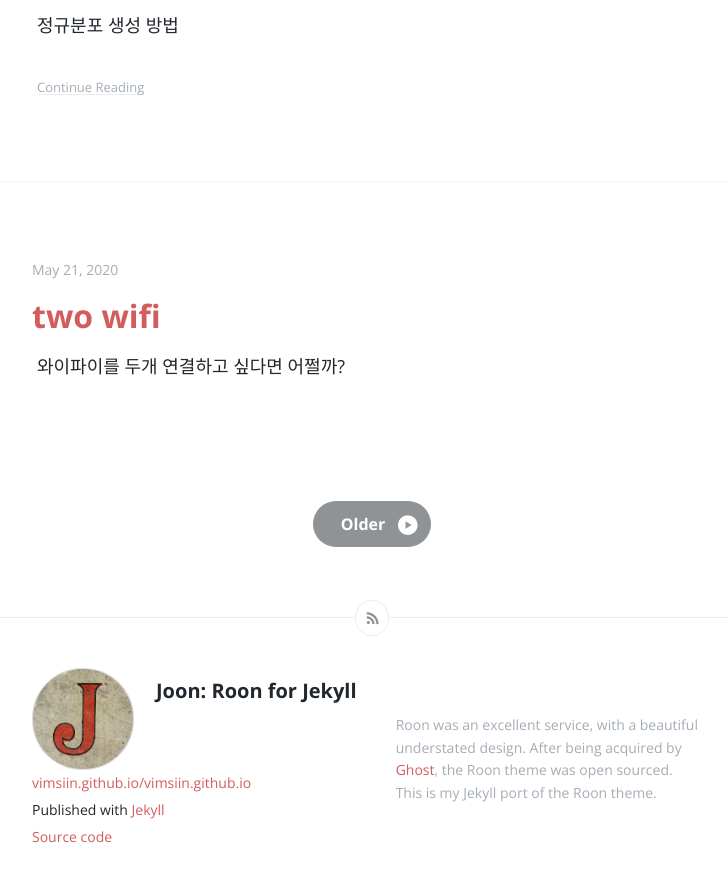
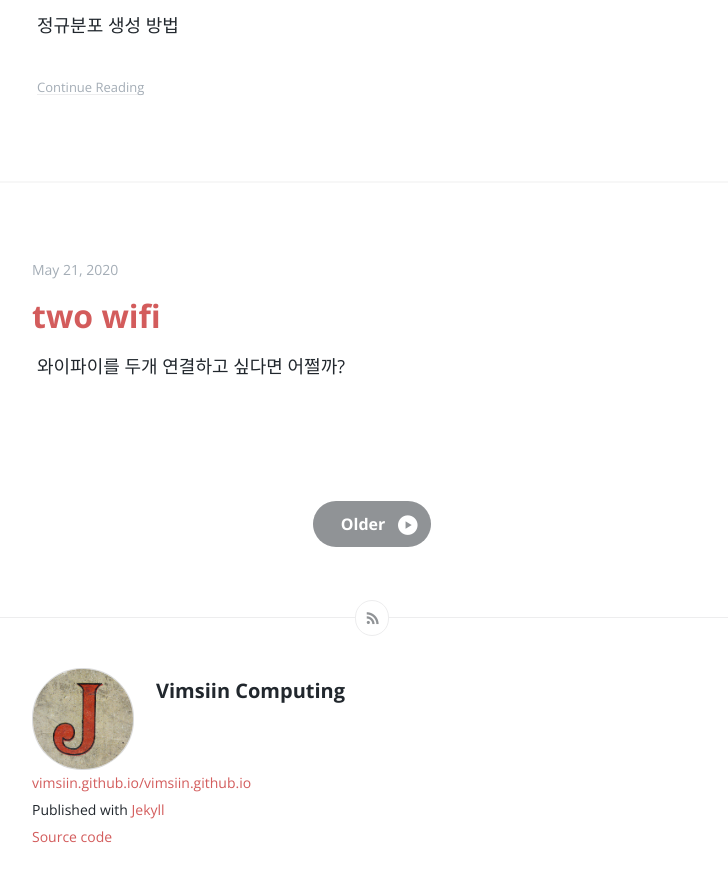
Before and after one commit to minyeong97/vimsiin.github.io, a Jekyll site: the page built from index.html, in a window 1280 px wide and 900 px high, scrolled down 1250 px. Shown: the top 882 px of the window, without its empty margins (268-996 px from the left). Built offline with Jekyll 4.4.1, drawn with Linux system fonts in a browser that asks for light colours; the list of posts is cut into pages by our own code; some of the changed text lies outside the part shown.

Commit message:
change title

```diff
--- a/_config.yml
+++ b/_config.yml
@@ -1,11 +1,8 @@
 # Site settings
-title: "Joon: Roon for Jekyll"
+title: "Vimsiin Computing"
 logo: logo.png # image from https://www.flickr.com/photos/lwr/5496279831/in/set-72157594159055823
 email: captivatemyj@gmail.com
 description: > # this means to ignore newlines until "url:"
-  Roon was an excellent service, with a beautiful understated design. After
-  being acquired by <a href='https://ghost.org'>Ghost</a>, the Roon theme was
-  open sourced.<br> This is my Jekyll port of the Roon theme.
 url: "https://vimsiin.github.io" # the base hostname & protocol for your site
 baseurl: "/" # the subpath of your site, e.g. /blog/
 twitter_username: jekyllrb
```
